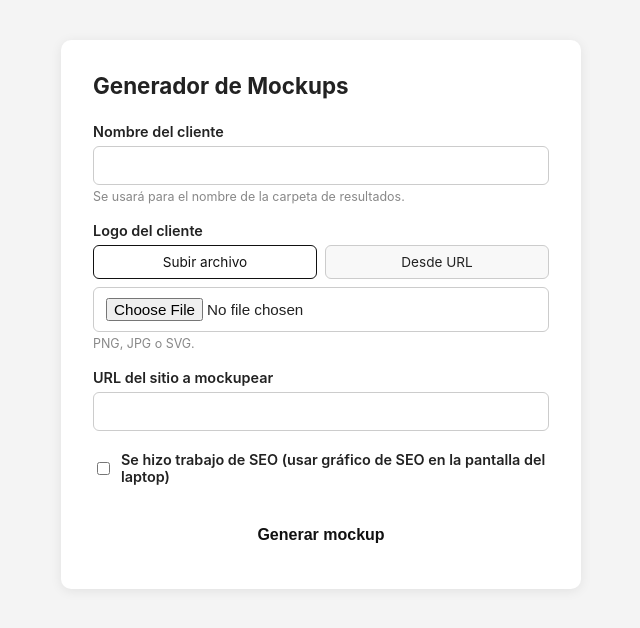
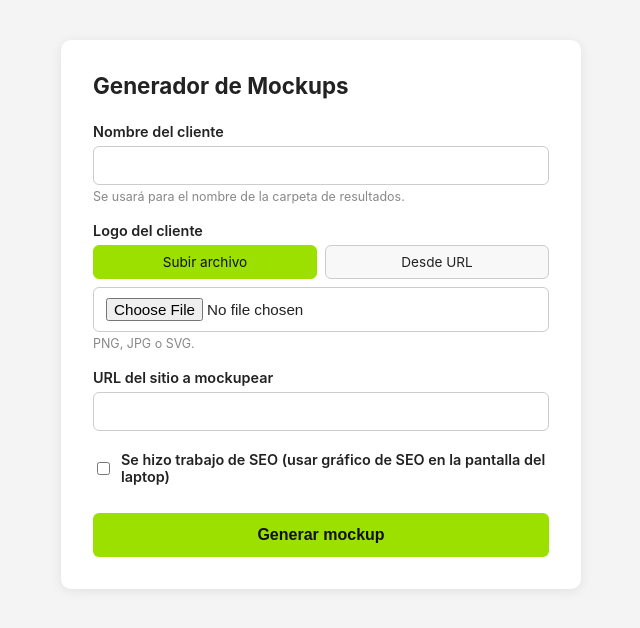
Before and after one commit to nicogranda/mockup, a PHP site: page / in a window 1280 px wide. Shown: the top 628 px of the page, without its empty margins (319-959 px from the left). Run offline with PHP 8.4, Linux system fonts and the light colour scheme.

Commit message:
Definir verde de marca para botón del formulario

```diff
--- a/index.php
+++ b/index.php
@@ -8,6 +8,7 @@
 <meta charset="UTF-8">
 <title>Generador de Mockups — EcommJuice</title>
 <style>
+    :root { --verde-ecommjuice: #9CE000; }
     * { box-sizing: border-box; }
     body {
         font-family: -apple-system, 'Inter', sans-serif;
```
